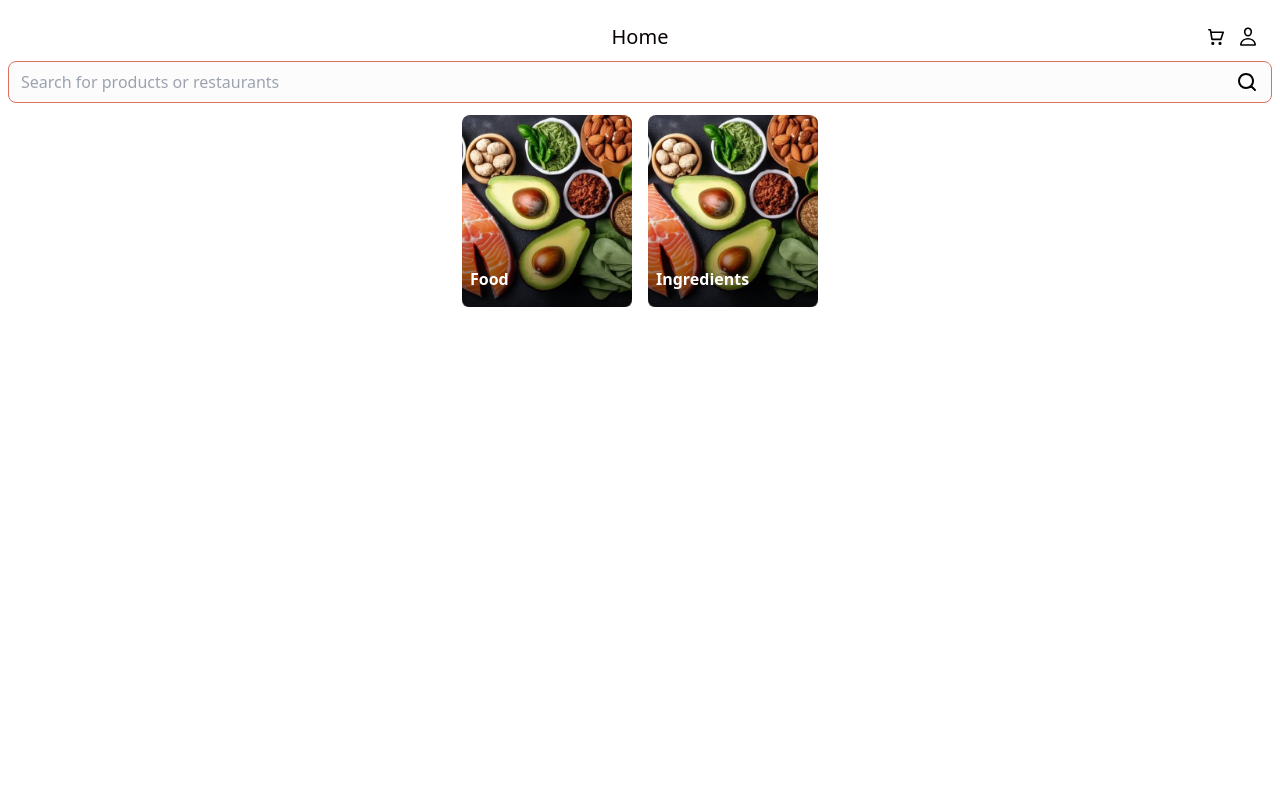
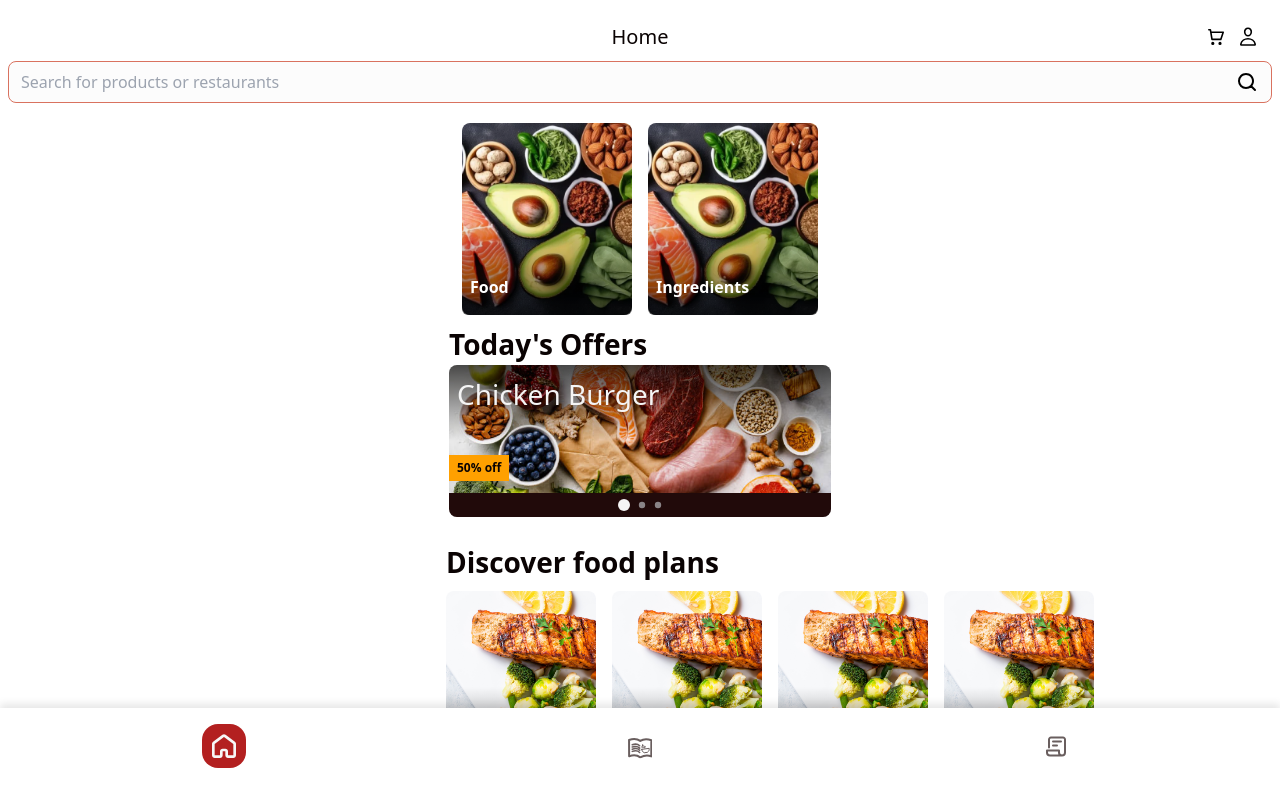
Before and after one commit to walleats/walleats, a Next.js app: page / in a window 1280 px wide. Built offline with nearby package versions, Linux system fonts and the light colour scheme.

Commit message:
home page done

```diff
--- a/src/app/page.tsx
+++ b/src/app/page.tsx
@@ -1,10 +1,14 @@
+import { FoodCarousel } from "@/components/food-carousel/FoodCarousel";
+import { FoodPlanCard } from "@/components/food-plan-card/FoodPlanCard";
+import { NavBar } from "@/components/navbar/NavBar";
 import { OptionCard } from "@/components/option-card/OptionCard";
 import { Top } from "@/components/top-bar/Top";
 import { images } from "@/constants/images";
+import { foodPlans, navItems, offerItems } from "@/constants/mocks";
 
 export default function Home() {
   return (
-    <div className="flex flex-col bg-background-50 h-screen py-2">
+    <div className="flex flex-col bg-background-50 h-screen w-screen items-center py-2 gap-2 overflow-y-auto overflow-x-hidden">
       <Top
         topBarProps={{
           title: "Home",
@@ -14,17 +18,32 @@ export default function Home() {
           placeholder: "Search for products or restaurants",
         }}
       />
+
       <div className="flex items-center justify-center space-x-4 mt-1">
-        <OptionCard
-          title="Food"
-          image={images.foodLargeDark}
-          />
+        <OptionCard title="Food" image={images.foodLargeDark} />
+        <OptionCard title="Ingredients" image={images.foodLargeDark} />
+      </div>
 
-        <OptionCard
-          title="Ingredients"
-          image={images.foodLargeDark}
-          />
+      <div className="flex flex-col justify-center px-6">
+        <div className="text-h3 text-text-950 font-bold">Today&apos;s Offers</div>
+        <FoodCarousel items={offerItems} />
       </div>
+
+      <div className="flex flex-col justify-center px-6 mt-4 ml-[260px]">
+        <div className="text-h3 text-text-950 font-bold">Discover food plans</div>
+        <div className="flex overflow-x-auto gap-4 mt-2 pb-4">
+          {foodPlans.map((foodPlan, index) => (
+              <FoodPlanCard
+                key={index}
+                title={foodPlan.title}
+                tag={foodPlan.tag}
+                image={foodPlan.image}
+              />
+          ))}
+        </div>
+      </div>
+
+      <NavBar navItems={navItems} />
     </div>
   );
 }
--- a/src/components/food-carousel/FoodCarousel.tsx
+++ b/src/components/food-carousel/FoodCarousel.tsx
@@ -1,3 +1,4 @@
+'use client';
 import React, { useState } from 'react';
 import Image from 'next/image';
 
@@ -6,7 +7,6 @@ export interface FoodCarosuelItem {
   label?: string;
   image: string;
 }
-
 export interface FoodCarouselProps {
   items: FoodCarosuelItem[];
 }
@@ -29,18 +29,22 @@ export const FoodCarousel: React.FC<FoodCarouselProps> = ({ items }) => {
           priority
         />
 
+        <div className="absolute top-0 left-0 w-full h-1/2 bg-gradient-to-b from-black/70 to-transparent"></div>
 
-          <div className="absolute top-2 text-text-950 text-h3 font-medium pl-2">{items[currentIndex].title}</div>
-          <div className="absolute bottom-9 left-0">
-          {items[currentIndex].label && (
+        <div className="absolute top-2 text-text-50 text-h3 font-medium pl-2 z-10">
+          {items[currentIndex].title}
+        </div>
+
+        {items[currentIndex].label && (
+          <div className="absolute bottom-9 left-0 z-10">
             <div className="mt-1 bg-warning-500 text-text-950 text-button font-bold px-2 py-1 inline-block">
               {items[currentIndex].label}
             </div>
-          )}
           </div>
+        )}
       </div>
 
-      <div className="absolute w-full h-6 bg-neutral-950 bottom-0  flex justify-center items-center gap-2">
+      <div className="absolute w-full h-6 bg-neutral-950 bottom-0 flex justify-center items-center gap-2">
         {items.map((_, index) => (
           <button
             key={index}
--- a/src/components/navbar/NavBar.tsx
+++ b/src/components/navbar/NavBar.tsx
@@ -1,3 +1,4 @@
+'use client'
 import React, { useState } from 'react';
 import { NavItem } from './NavItem';
 
@@ -9,7 +10,7 @@ export const NavBar: React.FC<NavBarProps> = ({ navItems }) => {
   const [selectedIndex, setSelectedIndex] = useState(0);
 
   return (
-    <div className="flex w-[full] justify-around bg-background-400 p-4">
+    <div className="fixed bottom-0 left-0 w-full flex justify-around bg-background-50 p-4 pb-8 shadow-[0_-4px_8px_rgba(0,0,0,0.1)]">
       {navItems.map((item, index) => (
         <div key={index} onClick={() => setSelectedIndex(index)}>
           <NavItem
--- a/src/components/top-bar/Top.tsx
+++ b/src/components/top-bar/Top.tsx
@@ -10,7 +10,7 @@ export interface TopProps {
 
 export const Top = ({ showSearchBar = true, topBarProps, searchProps }: TopProps) => {
   return (
-    <div className="flex flex-col px-2 py-2 gap-1">
+    <div className="flex flex-col px-2 py-2 w-full gap-1">
       <TopBar {...topBarProps} />
       {showSearchBar && searchProps && (
         <SearchBar {...searchProps} />
--- /dev/null
+++ b/src/constants/mocks.ts
@@ -0,0 +1,49 @@
+import { FoodCarosuelItem } from "@/components/food-carousel/FoodCarousel";
+import { images } from "./images";
+import { icons } from "./icons";
+import { FoodPlanCardProps } from "@/components/food-plan-card/FoodPlanCard";
+
+export const offerItems: FoodCarosuelItem[] = [
+  {
+    title: "Chicken Burger",
+    label: "50% off",
+    image: images.foodLarge,
+  },
+  {
+    title: "Pizza Margherita",
+    label: "10% off",
+    image: images.foodLargeDark,
+  },
+  {
+    title: "Penni Pasta",
+    label: "20% off",
+    image: images.foodLargeDark,
+  },
+];
+
+export const navItems = [
+  { iconActive: icons.homeActive, iconInactive: icons.homeInactive },
+  { iconActive: icons.recipeActive, iconInactive: icons.recipeInactive },
+  { iconActive: icons.orderActive, iconInactive: icons.orderInactive },
+];
+
+export const foodPlans: FoodPlanCardProps[] = [
+  {
+    title: "Meet & Veggie",
+    tag: "Popular",
+    image: images.foodLargeSqaured,
+  },
+  {
+    title: "Veggie Delight",
+    tag: "Popular",
+    image: images.foodLargeSqaured,
+  },
+  {
+    title: "Chicken & Rice",
+    image: images.foodLargeSqaured,
+  },
+  {
+    title: "Quick & Easy",
+    image: images.foodLargeSqaured,
+  },
+];
```
Also changed, not shown: 1 other file (tests, documents, lock files or other folders).
